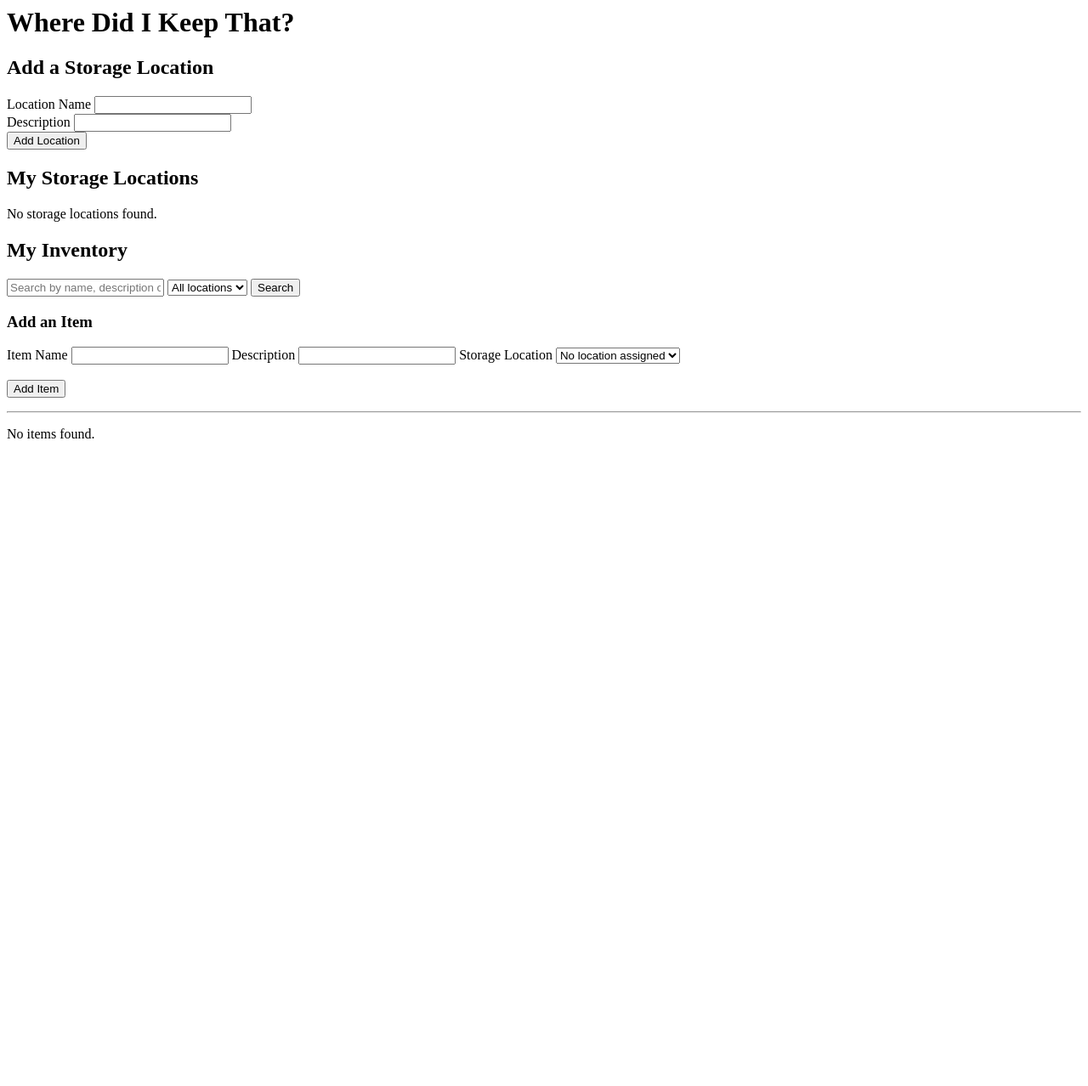
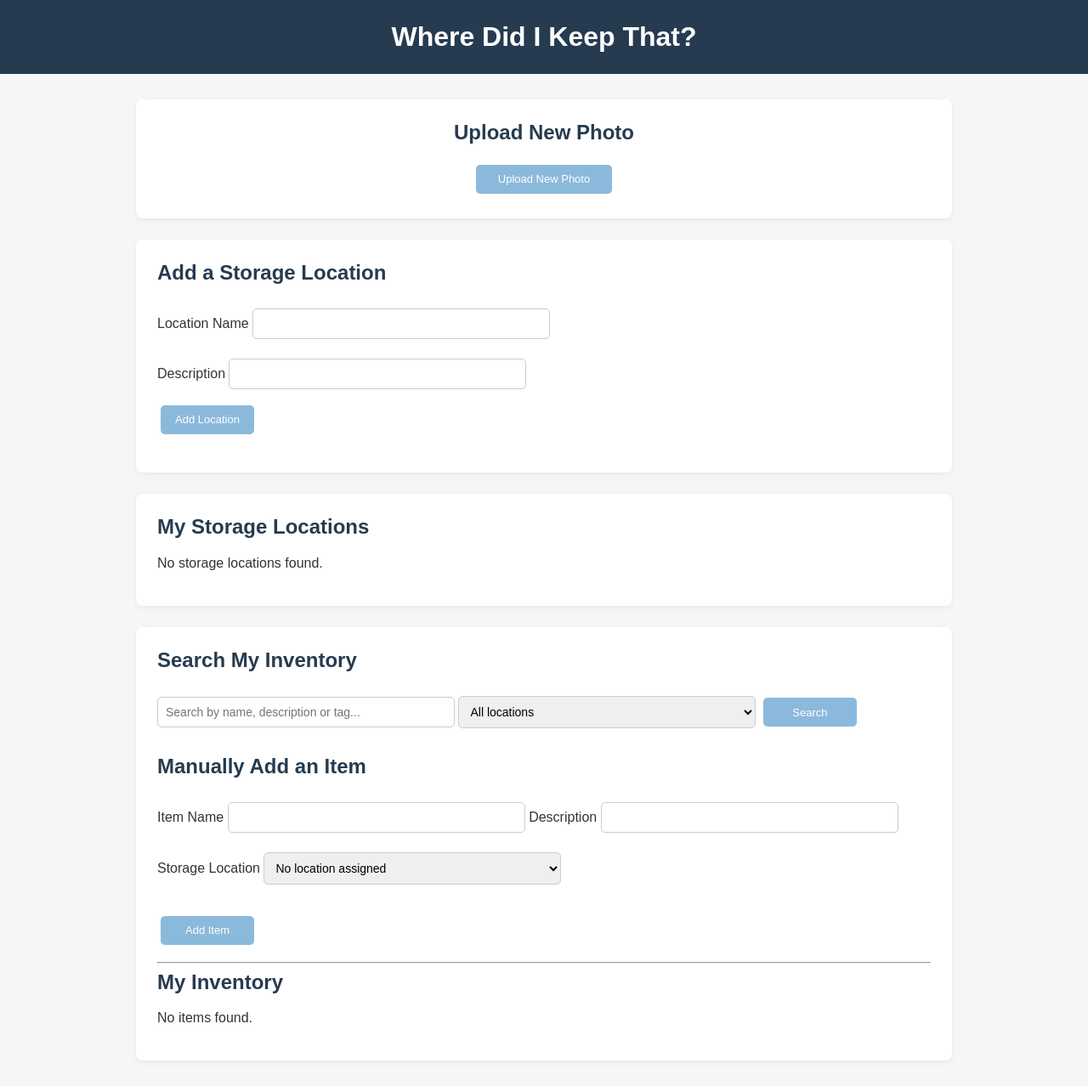
Before and after one commit to JustinLYoung/where-did-i-keep-that, a Flask app: template templates/index.html in a window 1280 px wide. Shown: the whole page at 85% size. Before the commit the page ends 516 px from the top, so only its background shows below. Run offline with Flask 3, Linux system fonts and the light colour scheme; the template is opened without the code that fills it, so the values that code supplies are empty.

Commit message:
Added App.py to combine working apps and updated styling.

```diff
--- /dev/null
+++ b/app.py
@@ -0,0 +1,323 @@
+import sqlite3
+from io import BytesIO
+from pathlib import Path
+from tempfile import TemporaryDirectory
+
+from flask import Flask, request, redirect, url_for, render_template, send_file, send_from_directory, abort
+from prototypes.qr_code.qr_prototype import generate_qr
+
+from database.database import (
+    DATABASE_PATH,
+    get_all_locations,
+    add_storage_location,
+    update_storage_location,
+    delete_storage_location,
+    get_all_items,
+    add_item,
+    add_tags,
+    update_item,
+    delete_item,
+    search_items
+)
+
+from prototypes.photo_upload.photo_storage import FOLDER, get_path, save_photo
+from prototypes.ai_tagging.tag_test import get_photo_details
+from prototypes.qr_code.qr_prototype import generate_qr
+
+app = Flask(__name__)
+
+app.config["MAX_CONTENT_LENGTH"] = 16 * 1024 * 1024
+
+USER_ID = 1  # Temp until login is implemented
+
+@app.route("/", methods=["GET", "POST"])
+def home():
+    if request.method == "POST":
+        location_name = request.form["location_name"]
+        description = request.form["description"]
+
+        add_storage_location(1, location_name, description)
+
+        return redirect(url_for("home"))
+
+    locations = get_all_locations()
+
+    search_term = request.args.get("search", "").strip()
+    location_filter = request.args.get("location_id", "")
+
+    # Empty means "All locations"
+    if location_filter.isdigit():
+        location_filter = int(location_filter)
+    else:
+        location_filter = None
+
+    if search_term or location_filter:
+        items = search_items(search_term, location_filter)
+    else:
+        items = get_all_items()
+
+    return render_template(
+        "index.html",
+        locations=locations,
+        items=items,
+        search_term=search_term,
+        location_filter=location_filter
+    )
+
+@app.route("/edit/<int:location_id>", methods=["GET", "POST"])
+def edit_location(location_id):
+
+    user_id = 1  # Temp until login is implemented
+
+    if request.method == "POST":
+
+        location_name = request.form["location_name"]
+        description = request.form["description"]
+
+        update_storage_location(
+            user_id,
+            location_id,
+            location_name,
+            description
+        )
+
+        return redirect(url_for("home"))
+
+    locations = get_all_locations()
+
+    # Find the location we want to edit
+    location = next(
+        (item for item in locations if item[0] == location_id),
+        None
+    )
+
+    if location is None:
+        return "Storage location not found", 404
+
+    return render_template("edit_location.html", location=location)
+
+
+@app.route("/delete/<int:location_id>", methods=["POST"])
+def delete_location(location_id):
+
+    user_id = 1  # Temp until login is implemented
+
+    deleted = delete_storage_location(user_id, location_id)
+
+    if not deleted:
+        return "Cannot delete this location. It contains items or doesn't exist.", 400
+
+    return redirect(url_for("home"))
+
+
+@app.route("/add-item", methods=["POST"])
+def add_new_item():
+
+    user_id = 1  # Temp until login is implemented
+
+    item_name = request.form["item_name"]
+    description = request.form["description"]
+
+    location_id = request.form["location_id"]
+
+    # Convert the selected location ID to an integer
+    # An empty selection means the item has no assigned location
+    if location_id:
+        location_id = int(location_id)
+    else:
+        location_id = None
+
+    add_item(user_id, item_name, description, location_id)
+
+    return redirect(url_for("home"))
+
+
+@app.route("/edit-item/<int:item_id>", methods=["GET", "POST"])
+def edit_item(item_id):
+
+    user_id = 1  # Temporary until login is implemented
+
+    if request.method == "POST":
+
+        item_name = request.form["item_name"]
+        description = request.form["description"]
+        location_id = request.form["location_id"]
+
+        if location_id:
+            location_id = int(location_id)
+        else:
+            location_id = None
+
+        update_item(
+            user_id,
+            item_id,
+            item_name,
+            description,
+            location_id
+        )
+
+        return redirect(url_for("home"))
+
+    # Find the item being edited
+    connection = sqlite3.connect(DATABASE_PATH)
+    cursor = connection.cursor()
+
+    cursor.execute("""
+        SELECT item_id, item_name, description, location_id
+        FROM items
+        WHERE user_id = ? AND item_id = ?;
+    """, (user_id, item_id))
+
+    item = cursor.fetchone()
+    connection.close()
+
+    if item is None:
+        return "Item not found", 404
+
+    locations = get_all_locations()
+
+    return render_template(
+        "edit_item.html",
+        item=item,
+        locations=locations
+    )
+
+
+@app.route("/delete-item/<int:item_id>", methods=["POST"])
+def delete_inventory_item(item_id):
+
+    user_id = 1  # Temporary until login is implemented
+
+    deleted = delete_item(user_id, item_id)
+
+    if not deleted:
+        return "Item not found or could not be deleted.", 404
+
+    return redirect(url_for("home"))
+
+@app.route("/qr/<int:location_id>")
+def download_location_qr(location_id):
+    # Check that the storage location exists
+    connection = sqlite3.connect(DATABASE_PATH)
+    cursor = connection.cursor()
+
+    cursor.execute("""
+        SELECT location_id
+        FROM storage_locations
+        WHERE location_id = ? AND user_id = ?
+    """, (location_id, 1))
+
+    location = cursor.fetchone()
+    connection.close()
+
+    if location is None:
+        abort(404)
+
+    # Build the URL that the QR code will contain
+    location_url = f"{request.url_root.rstrip('/')}/locations/{location_id}"
+
+    # Generate the QR code using our existing prototype
+    with TemporaryDirectory() as temp_folder:
+        qr_path = Path(temp_folder) / "location_qr.png"
+        generate_qr(location_url, qr_path)
+        qr_image = BytesIO(qr_path.read_bytes())
+
+    # Return the QR code as a downloadable PNG
+    return send_file(
+        qr_image,
+        mimetype="image/png",
+        as_attachment=True,
+        download_name=f"location_{location_id}_qr.png"
+    )
+
+@app.route("/items/new", methods=["GET", "POST"])
+def add_item_page():
+    if request.method == "GET":
+        return render_template("add_item.html")
+
+    photo = request.files.get("photo")
+
+    if not photo or not photo.filename:
+        return render_template(
+            "add_item.html",
+            message="Please choose a photo first."
+        )
+
+    try:
+        filename = save_photo(photo)
+    except ValueError as error:
+        return render_template(
+            "add_item.html",
+            message=str(error)
+        )
+
+    name = ""
+    description = ""
+    tags = ""
+
+    try:
+        details = get_photo_details(get_path(filename))
+
+        name = details.name
+        description = details.description
+        tags = ", ".join(details.tags)
+
+        message = "AI suggestions are ready. You can edit them below."
+
+    except Exception as error:
+        print(f"AI tagging failed: {error}")
+        message = "AI tagging failed. Please enter the details manually."
+
+    locations = get_all_locations()
+
+    return render_template(
+        "add_item.html",
+        filename=filename,
+        name=name,
+        description=description,
+        tags=tags,
+        locations=locations,
+        message=message
+    )
+
+@app.route("/items/save", methods=["POST"])
+def save_item():
+    filename = request.form.get("filename", "")
+    name = request.form.get("name", "").strip()
+    location_id = request.form.get("location_id", "")
+
+    valid_photo = (
+        "/" not in filename
+        and "\\" not in filename
+        and get_path(filename).is_file()
+    )
+
+    if not name or not location_id.isdigit() or not valid_photo:
+        return "Missing or invalid item details. Please try again.", 400
+
+    description = request.form.get("description", "")
+
+    tags = []
+    for tag in request.form.get("tags", "").split(","):
+        tag = tag.strip().lower()
+        if tag:
+            tags.append(tag)
+
+    item_id = add_item(
+        USER_ID,
+        name,
+        description,
+        int(location_id),
+        photo_path=filename
+    )
+
+    add_tags(item_id, tags)
+
+    return redirect(url_for("home"))
+
+@app.route("/uploads/<filename>")
+def uploaded_photo(filename):
+    return send_from_directory(FOLDER, filename)
+
+if __name__ == "__main__":
+    app.run(debug=True)
--- /dev/null
+++ b/static/style.css
@@ -0,0 +1,148 @@
+/* USED CHAT GPT TO GIVE APP BASIC CSS */
+
+
+/* General page styling */
+body {
+    font-family: Arial, sans-serif;
+    background-color: #f4f6f8;
+    margin: 0;
+    color: #333;
+}
+
+/* Header */
+header {
+    background-color: #263b50;
+    color: white;
+    padding: 25px;
+    text-align: center;
+}
+
+header h1 {
+    color: white;
+    margin: 0;
+}
+
+/* Main content */
+main {
+    max-width: 1000px;
+    margin: 30px auto;
+    padding: 0 20px;
+    box-sizing: border-box;
+}
+
+/* Sections */
+section {
+    background-color: white;
+    padding: 25px;
+    margin-bottom: 25px;
+    border-radius: 8px;
+    box-shadow: 0 2px 6px rgba(0, 0, 0, 0.06);
+}
+
+/* Section headings */
+section h2,
+section h3 {
+    color: #263b50;
+    margin-top: 0;
+}
+
+/* Upload photo section */
+.upload-section {
+    text-align: center;
+}
+
+.upload-section button {
+    width: 160px;
+    height: 34px;
+    padding: 0 12px;
+    white-space: nowrap;
+    box-sizing: border-box;
+
+}
+
+.upload-section form {
+    display: flex;
+    flex-direction: column;
+    align-items: center;
+}
+
+.upload-section input {
+    margin-left: auto;
+    margin-right: auto;
+}
+
+/* Form fields */
+input,
+textarea,
+select {
+    width: 350px;
+    max-width: 100%;
+    padding: 9px;
+    margin: 8px 0 15px;
+    box-sizing: border-box;
+    border: 1px solid #ccc;
+    border-radius: 5px;
+    font-family: Arial, sans-serif;
+    font-size: 14px;
+}
+
+/* All buttons */
+button,
+a[href*="edit"],
+a[href*="delete"],
+a[href*="qr"] {
+    display: inline-flex;
+    align-items: center;
+    justify-content: center;
+    width: 110px;
+    height: 34px;
+    padding: 0 4px;
+    box-sizing: border-box;
+    background-color: #8bb9dc;
+    color: white;
+    border: none;
+    border-radius: 5px;
+    cursor: pointer;
+    font-family: Arial, sans-serif;
+    font-size: 13px;
+    text-align: center;
+    text-decoration: none;
+    margin: 4px;
+}
+
+/* Button hover */
+button:hover,
+a[href*="edit"]:hover,
+a[href*="delete"]:hover,
+a[href*="qr"]:hover {
+    background-color: #679dc7;
+    color: white;
+    text-decoration: none;
+}
+
+/* Regular links */
+a {
+    color: #2563eb;
+    text-decoration: none;
+}
+
+a:hover {
+    text-decoration: underline;
+}
+
+/* Lists */
+ul {
+    padding-left: 20px;
+}
+
+li {
+    padding: 10px;
+    border-bottom: 1px solid #eee;
+}
+
+/* Images */
+img {
+    max-width: 100%;
+    height: auto;
+    border-radius: 5px;
+}
--- a/templates/index.html
+++ b/templates/index.html
@@ -1,5 +1,10 @@
 
-
+<head>
+    <link rel="stylesheet"
+      href="{{ url_for('static', filename='style.css') }}">
+    <meta charset="UTF-8">
+    <title>Where Did I Keep That?</title>
+</head>
 <body>
 
     <header>
@@ -7,6 +12,14 @@
     </header>
 
     <main>
+
+        <section class="upload-section">
+            <h2>Upload New Photo</h2>
+
+        <a href="{{ url_for('add_item_page') }}">
+        <button type="button">Upload New Photo</button>
+            </a>
+        </section>
 
         <section>
             <h2>Add a Storage Location</h2>
@@ -37,10 +50,6 @@
                                 Edit
                             </a>
 
-                            <a href="{{ url_for('download_location_qr', location_id=location[0]) }}">
-                                Download QR Code
-                            </a>
-
                             <form
                                 method="POST"
                                 action="{{ url_for('delete_location', location_id=location[0]) }}"
@@ -50,6 +59,10 @@
                             >
                                 <button type="submit">Delete</button>
                             </form>
+
+                            <a href="{{ url_for('download_location_qr', location_id=location[0]) }}">
+                                Get QR Code
+                            </a>
                         </li>
                     {% endfor %}
                 </ul>
@@ -59,7 +72,7 @@
         </section>
 
         <section>
-            <h2>My Inventory</h2>
+            <h2>Search My Inventory</h2>
                     <form method="GET" action="{{ url_for('home') }}">
                     <input
                         type="text"
@@ -86,7 +99,7 @@
                     {% endif %}
                 </form>
 
-                <h3>Add an Item</h3>
+                <h2>Manually Add an Item</h2>
 
                 <form method="POST" action="{{ url_for('add_new_item') }}">
 
@@ -116,7 +129,7 @@
 
                 <hr>
 
-
+                    <h2>My Inventory</h2>
             {% if items %}
                 <ul>
                     {% for item in items %}
@@ -131,6 +144,17 @@
                             >
                                 <button type="submit">Delete</button>
                             </form>
+
+                                {% if item[4] %}
+                                    <br>
+                                    <img
+                                        src="{{ url_for('uploaded_photo', filename=item[4]) }}"
+                                        alt="{{ item[0] }}"
+                                        width="150"
+
+                                    >
+                                    <br>
+                                {% endif %}
 
                             <strong>{{ item[0] }}</strong>
 
```
Also changed, not shown: database/database.py (+6 -4 lines), templates/add_item.html (added, +69 -0 lines).
